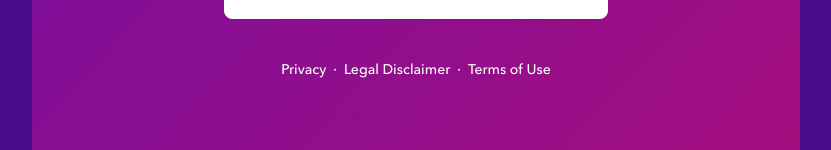
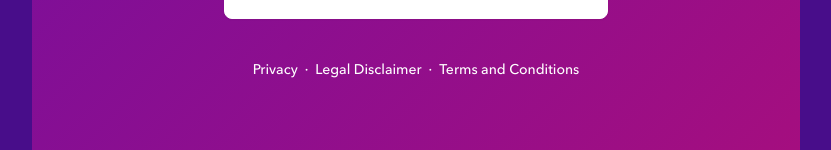
Before and after one commit to ricardogrecco/spark-snake-game, a Next.js app: page / in a window 1280 px wide. Shown: the part 608-758 px from the top of the page, without its empty margins (224-1055 px from the left). Built offline with nearby package versions, Linux system fonts and the light colour scheme.

Commit message:
Renamed text "Terms of Use" to "Terms and Conditions"

```diff
--- a/app/components/partials/Footer.tsx
+++ b/app/components/partials/Footer.tsx
@@ -26,7 +26,9 @@ export default function Footer({ ...props }: FooterProps) {
           </a>
         </li>
         <li className="footer-item">
-          <a href="https://www.spark.co.nz/help/other/terms">Terms of Use</a>
+          <a href="https://www.spark.co.nz/help/other/terms">
+            Terms and Conditions
+          </a>
         </li>
       </ul>
     </footer>
```
